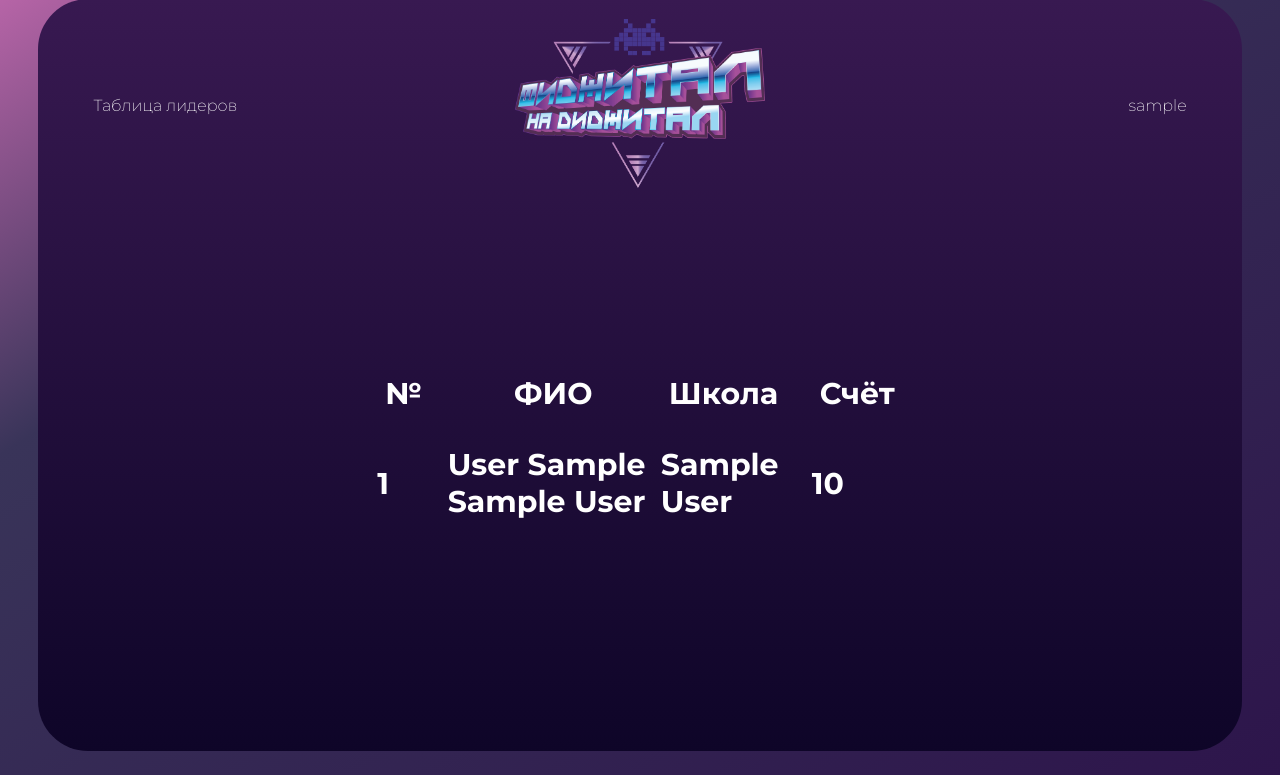
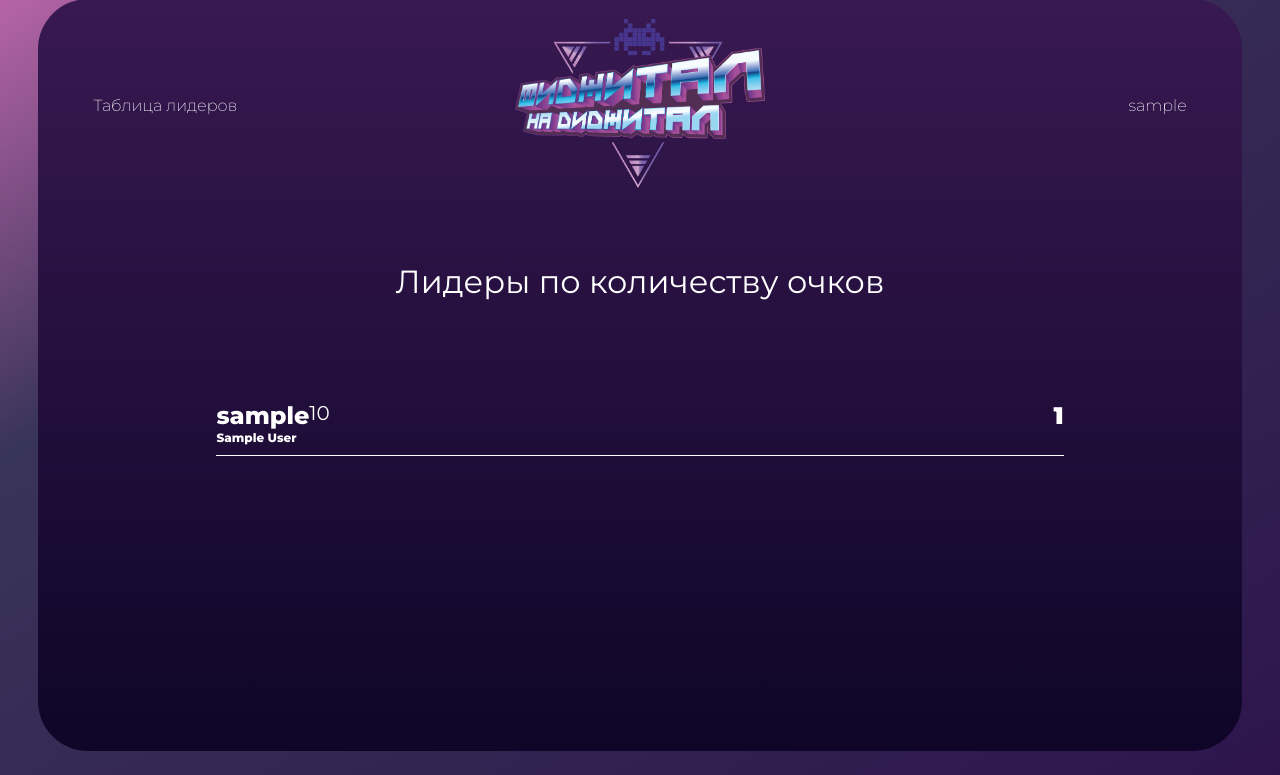
Before and after one commit to KAIT20Fest2024/QRCodeHandler, a Flask app: page /scoreboard in a window 1280 px wide. Shown: the part 25-800 px from the top of the page. Run offline with Flask 3, Linux system fonts and the light colour scheme; a user stored in the database is signed in; tables that the repository leaves empty hold one stand-in row (values such as "Sample post"); some web fonts are replaced.

Commit message:
frontend: scoreboard

```diff
--- a/app/static/css/scoreboard.css
+++ b/app/static/css/scoreboard.css
@@ -1,40 +1,49 @@
-
-.wrapper {
-    font-size: 30px;
-    margin: auto;
-    padding: 10px 30px;
-    width: 80%;
+.scoreboard__title {
+    font-size: 32px;
+    font-weight: 400;
+    text-align: center;
 }
 
-table {
-    width: inherit;
-    margin: inherit;
+.scoreboard {
+    border-spacing: 15px;
+    border-collapse: collapse;
+    font-size: 24px;
+    width: 80%;
+    margin: 0 auto;
 }
 
-th {
-    padding: 0 8px 24px 8px;
-    text-align: start;
+td {
+    float: left;
+    padding-bottom: 10px;
+    padding-top: 20px;
 }
-th:nth-child(2){
-    text-align: center;
+
+tr {
+    border-bottom: 1px solid white;
 }
-td {
-    padding: 8px 0;
+.scoreboard__nickname {
+}
+
+.scoreboard__school {
+    font-size: 12px;
+}
+
+.scoreboard__score {
+    font-size: 20px;
+}
+
+.scoreboard__rating {
+    font-weight: 900;
+    border-spacing: 50px 0;
+    float: right;
 }
 
 .scoreboard__current {
-    font-weight: bold;
-    border: 3px solid red;
+    font-weight: 800;
 }
 
-@media (width <= 600px) {
-    .wrapper {
-        padding: 0;
-        width: 95%;
-        margin: auto;
-    }
-
-    .scoreboard__score {
-        text-align: center;
-    }
+.wrapper {
+    justify-content: unset;
+    gap: 5em;
+    overflow-y: scroll;
 }
--- a/app/templates/scoreboard.html
+++ b/app/templates/scoreboard.html
@@ -7,26 +7,21 @@
 {% block title %}Scoreboard{% endblock %}
 
 {% block body %}
-<div class="wrapper">
-    <table>
-        <thead>
-            <tr>
-                <th style="padding-right: 24px;">№</th>
-                <th>ФИО</th>
-                <th>Школа</th>
-                <th>Счёт</th>
-            </tr>
-        </thead>
+<p class="scoreboard__title">Лидеры по количеству очков</p>
+<table class="scoreboard">
     <tbody>
         {% for user in users %}
-            <tr {% if current_user.login == user.login %}class="scoreboard__current"{% endif %}>
-                <td>{{ loop.index }}</td>
-                <td>{{ user.last_name }} {{ user.first_name }} {{ user.father_name }}</td>
-                <td>{{ user.school_name }}</td>
-                <td class="scoreboard__score">{{ user.score }}</td>
+        <tr>
+            <td  class="scoreboard__left {% if current_user.login == user.login %}scoreboard__current{% endif %}">
+                <p class="scoreboard__nickname">{{ user.login }}</p>
+                <p class="scoreboard__school">{{ user.school_name }}</p>
+            </td>
+
+            <td class="scoreboard__score scoreboard__left">{{ user.score }}</td>
+
+            <td class="scoreboard__rating scoreboard__right">{{ loop.index }}</td>
         </tr>
         {% endfor %}
     </tbody>
 </table>
-</div>
 {% endblock %}
```
Lines whose indentation alone changed are shown as unchanged.
